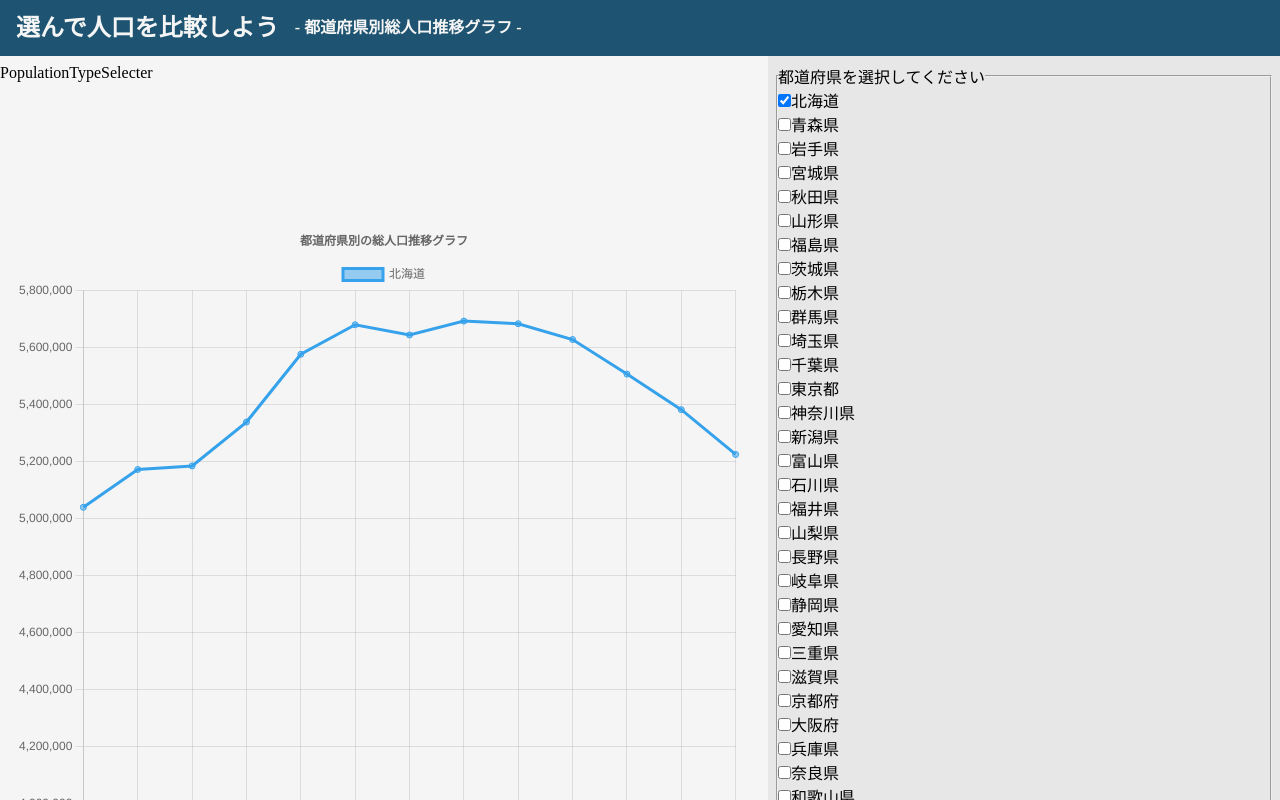
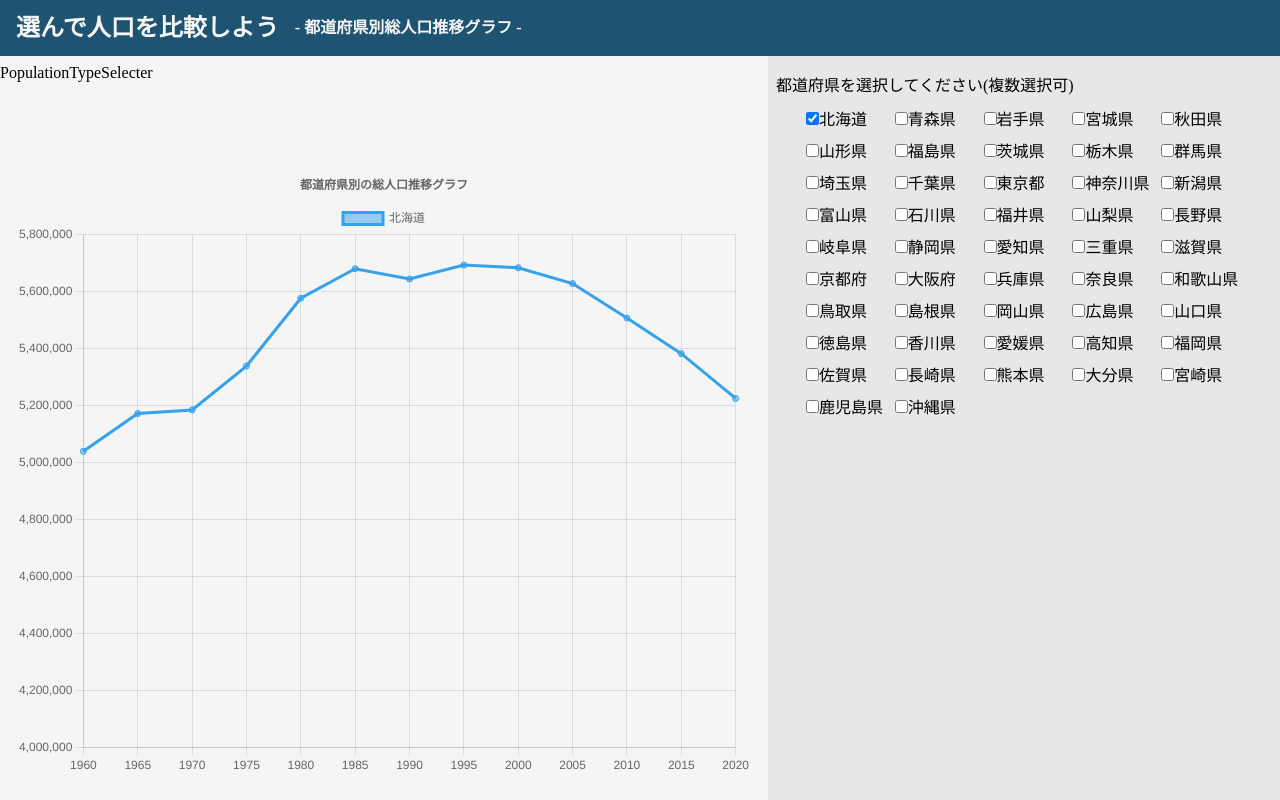
Before and after one commit to YukaChoco/population-graph, a Next.js app: page / in a window 1280 px wide. Shown: the top 800 px of the page. Built offline with nearby package versions, Linux system fonts and the light colour scheme.

Commit message:
checkboxのstyle指定

```diff
--- a/src/components/SettingSheet.tsx
+++ b/src/components/SettingSheet.tsx
@@ -13,8 +13,11 @@ export default function SettingSheet(props: Props) {
 
   return (
     <div className={styles.sheet}>
-      <fieldset>
-        <legend>都道府県を選択してください</legend>
+      <fieldset className={styles.fieldset}>
+        <legend className={styles.legend}>
+          都道府県を選択してください(複数選択可)
+        </legend>
+        <div className={styles.checkbox}>
           {prefectures.map((prefecture) => (
             <CheckBox
               key={prefecture.prefCode}
@@ -22,6 +25,7 @@ export default function SettingSheet(props: Props) {
               handleChange={props.handleChange}
             />
           ))}
+        </div>
       </fieldset>
     </div>
   );
--- a/src/components/atom/CheckBox.tsx
+++ b/src/components/atom/CheckBox.tsx
@@ -1,5 +1,6 @@
 import Prefecture from '@/types/Prefecture';
 import HandlePrefectureSelected from '@/types/HandlePrefectureSelected';
+import styles from '@/styles/Checkbox.module.css';
 
 interface Props {
   prefecture: Prefecture;
@@ -13,7 +14,7 @@ export default function CheckBox(props: Props) {
   const id = `${prefecture.prefCode}`;
 
   return (
-    <div>
+    <div className={styles.box}>
       <input
         type="checkbox"
         id={id}
--- /dev/null
+++ b/src/styles/Checkbox.module.css
@@ -0,0 +1,4 @@
+.box {
+  width: fit-content;
+  padding: 2px;
+}
--- a/src/styles/SettingSheet.module.css
+++ b/src/styles/SettingSheet.module.css
@@ -2,3 +2,18 @@
   padding: 8px;
   background: #e7e7e7;
 }
+
+.fieldset {
+  border: none;
+}
+
+.legend {
+  padding: 8px 0px;
+}
+
+.checkbox {
+  display: grid;
+  grid-template-columns: repeat(auto-fill, 5.3rem);
+  grid-gap: 4px;
+  justify-content: center;
+}
```
Lines whose indentation alone changed are shown as unchanged.
